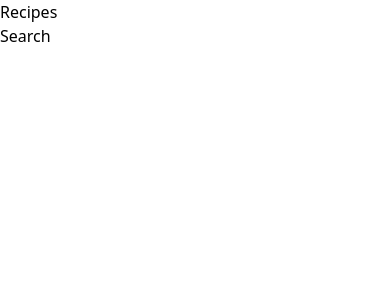
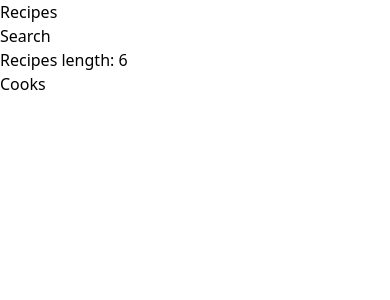
Before and after one commit to Hamed18/Recipes, a React (Vite) app: page / in a window 390 px wide. Shown: the top 300 px of the page. Built offline with nearby package versions, Linux system fonts and the light colour scheme.

Commit message:
Set layout and make react responsive

```diff
--- a/src/App.jsx
+++ b/src/App.jsx
@@ -1,13 +1,17 @@
 import './App.css'
 import Header from './Components/Header/Header'
 import Recipes from './Components/Recipes/Recipes'
+import Cooks from './Components/Cooks/Cooks'
 
 function App() {
 
   return (
     <>
       <Header></Header>
-      <Recipes></Recipes>
+      <div className='md:flex flex-row justify-between my-12 mx-8'>
+          <Recipes></Recipes>
+          <Cooks></Cooks>
+      </div>
     </>
   )
 }
--- /dev/null
+++ b/src/Components/Cooks/Cooks.jsx
@@ -0,0 +1,10 @@
+
+const Cooks = () => {
+	return (
+		<div className="md:w-40">
+			<h3>Cooks</h3>
+		</div>
+	);
+};
+
+export default Cooks;
--- a/src/Components/Header/Header.jsx
+++ b/src/Components/Header/Header.jsx
@@ -1,10 +1,10 @@
 
 const Header = () => {
 	return (
-		<div className="flex flex-row justify-between">
+		<header className="flex flex-row justify-between">
             <h1 className='text-6xl bg-red-300'>Recipes</h1>
             <h1>Search</h1>
-        </div>
+        </header>
 	);
 };
 
--- a/src/Components/recipes/recipes.jsx
+++ b/src/Components/recipes/recipes.jsx
@@ -7,12 +7,13 @@ const Recipes = () => {
 	useEffect( () =>{
        fetch('recipes.json')
 	   .then(res => res.json())
-	   .then(data => console.log(data))
+	//   .then(data => console.log(data))
+	     .then(data => setRecipes(data))
 	},[])
 
 	return (
-		<div>
-
+		<div className="md:w-60">
+			<h3>Recipes length: {recipes.length}</h3>
 		</div>
 	);
 };
--- a/src/index.css
+++ b/src/index.css
@@ -1,3 +1,5 @@
 @tailwind base;
 @tailwind components;
 @tailwind utilities;
+
+@import url('https://fonts.googleapis.com/css2?family=Exo+2:ital,wght@0,100..900;1,100..900&display=swap');
```
Also changed, not shown: src/Components/Recipe/Recipe.jsx (added, +10 -0 lines).
